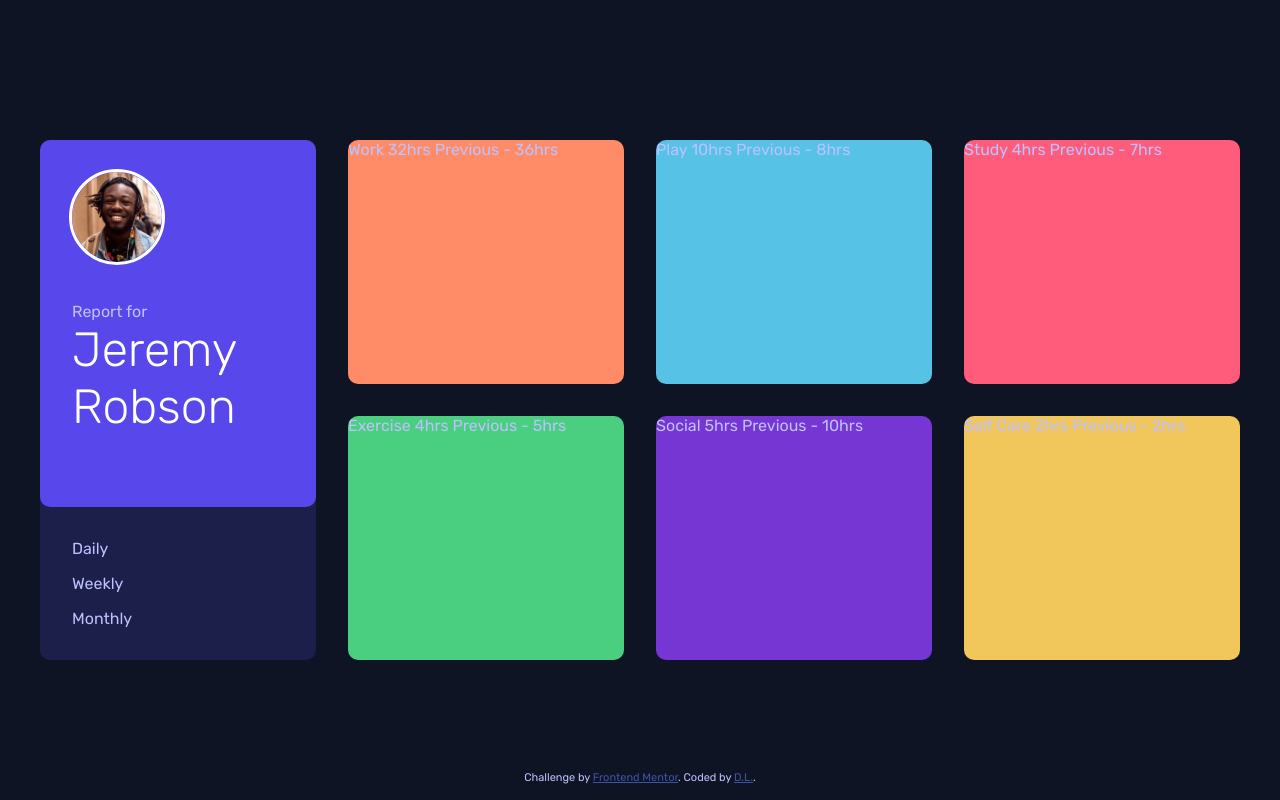
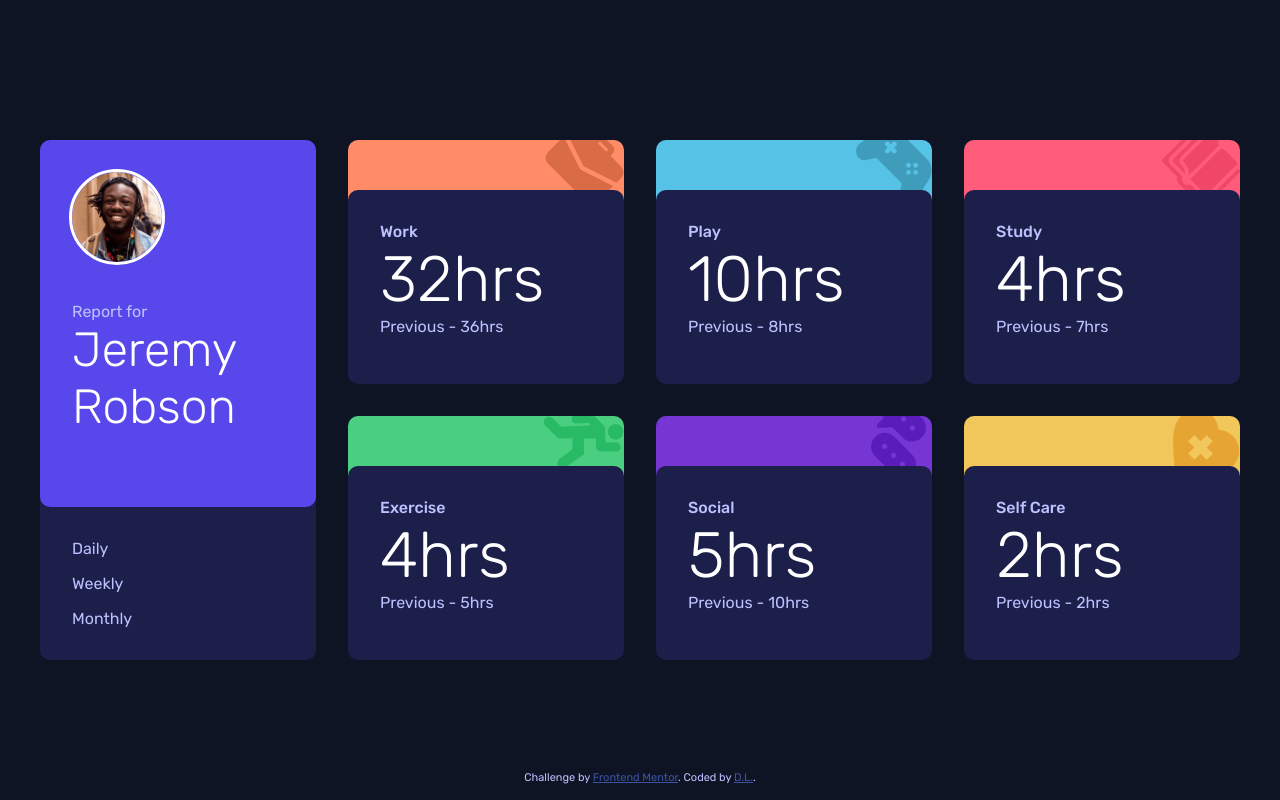
Before and after one commit to dllddlld/fm-time-tracking, a plain HTML site: page index.html in a window 1280 px wide. Drawn offline with Linux system fonts and the light colour scheme.

Commit message:
time cards

```diff
--- a/index.html
+++ b/index.html
@@ -34,41 +34,77 @@
           <div>Monthly</div>
         </div>
       </div>
-      <div class="tt-card-container work-bg">
-        Work
-        <!-- weekly -->
-        32hrs
-        Previous - 36hrs
+      <div class="tt-card-container">
+        <div class="work-bg">
+          <div class="card-icon-banner">
+            <img src="images/icon-work.svg" alt="Work Icon">
+          </div>
+          <div class="card-body">
+            <div class="card-title">Work</div>
+            <h2>32hrs</h2>
+            <div>Previous - 36hrs</div>
+          </div>
+        </div>
       </div>
-      <div class="tt-card-container play-bg">
-        Play
-        <!-- weekly -->
-        10hrs
-        Previous - 8hrs
+      <div class="tt-card-container">
+        <div class="play-bg">
+          <div class="card-icon-banner">
+            <img src="images/icon-play.svg" alt="Play Icon">
+          </div>
+          <div class="card-body">
+            <div class="card-title">Play</div>
+            <h2>10hrs</h2>
+            <div>Previous - 8hrs</div>
+          </div>
+        </div>
       </div>
-      <div class="tt-card-container study-bg">
-        Study
-        <!-- weekly -->
-        4hrs
-        Previous - 7hrs
+      <div class="tt-card-container">
+        <div class="study-bg">
+          <div class="card-icon-banner">
+            <img src="images/icon-study.svg" alt="Study Icon">
+          </div>
+          <div class="card-body">
+            <div class="card-title">Study</div>
+            <h2>4hrs</h2>
+            <div>Previous - 7hrs</div>
+          </div>
+        </div>
       </div>
-      <div class="tt-card-container exercise-bg">
-        Exercise
-        <!-- weekly -->
-        4hrs
-        Previous - 5hrs
+      <div class="tt-card-container">
+        <div class="exercise-bg">
+          <div class="card-icon-banner">
+            <img src="images/icon-exercise.svg" alt="Exercise Icon">
+          </div>
+          <div class="card-body">
+            <div class="card-title">Exercise</div>
+            <h2>4hrs</h2>
+            <div>Previous - 5hrs</div>
+          </div>
+        </div>
       </div>
-      <div class="tt-card-container social-bg">
-        Social
-        <!-- weekly -->
-        5hrs
-        Previous - 10hrs
+      <div class="tt-card-container">
+        <div class="social-bg">
+          <div class="card-icon-banner">
+            <img src="images/icon-social.svg" alt="Sooial Icon">
+          </div>
+          <div class="card-body">
+            <div class="card-title">Social</div>
+            <h2>5hrs</h2>
+            <div>Previous - 10hrs</div>
+          </div>
+        </div>
       </div>
-      <div class="tt-card-container self-care-bg">
-        Self Care
-        <!-- weekly -->
-        2hrs
-        Previous - 2hrs
+      <div class="tt-card-container">
+        <div class="self-care-bg">
+          <div class="card-icon-banner">
+            <img src="images/icon-self-care.svg" alt="Self Care Icon">
+          </div>
+          <div class="card-body">
+            <div class="card-title">Self Care</div>
+            <h2>2hrs</h2>
+            <div>Previous - 2hrs</div>
+          </div>
+        </div>
       </div>
     </div>
   </main>
--- a/style.css
+++ b/style.css
@@ -56,27 +56,37 @@ main {
 .tt-card-container {
     border-radius: 10px;
     overflow: hidden;
-    background-color: var(--color-dark-blue)
-}
-
-.tt-card-container>div {
-    padding: 2rem;
+    background-color: var(--color-dark-blue);
+    display: flex;
+    flex-direction: column;
 }
 
 .card-body {
+    flex: 1;
+    padding: 2rem;
     border-radius: 10px 10px 0px 0px;
+    background-color: var(--color-dark-blue);
 }
 
-/* --- time tracking cards --- */
+.card-icon-banner {
+    height: 50px;
+    overflow: hidden;
+    display: flex;
+    align-items: center;
+    justify-content: end;
+}
+
+/* --- time tracking profile card --- */
 
 .card-banner.profile {
+    padding: 2rem;
+    height: fit-content;
     border-radius: 0px 0px 10px 10px;
     background-color: var(--color-primary-blue);
 }
 
 .card-body.profile {
     border-radius: 0px 0px 10px 10px;
-    background-color: var(--color-dark-blue);
     display: flex;
     flex-direction: column;
     gap: 1rem;
@@ -134,6 +144,13 @@ h1 {
     margin: 0;
 }
 
+h2 {
+    font-weight: 300;
+    font-size: 4em;
+    color: white;
+    margin: 0;
+}
+
 ul {
     list-style-type: none;
     padding-left: 0;
@@ -143,6 +160,10 @@ li {
     margin: 0.8rem 0;
     background-color: yellow;
     width: fit-content;
+}
+
+.card-title {
+    font-weight: 500;
 }
 
 /* --- footer --- */
@@ -191,6 +212,7 @@ footer {
         grid-template-columns: auto;
         grid-template-rows: 1.5fr repeat(6, 1fr);
         gap: 1.5rem;
+        display: block;
     }
 
     .card-banner.profile {
```
